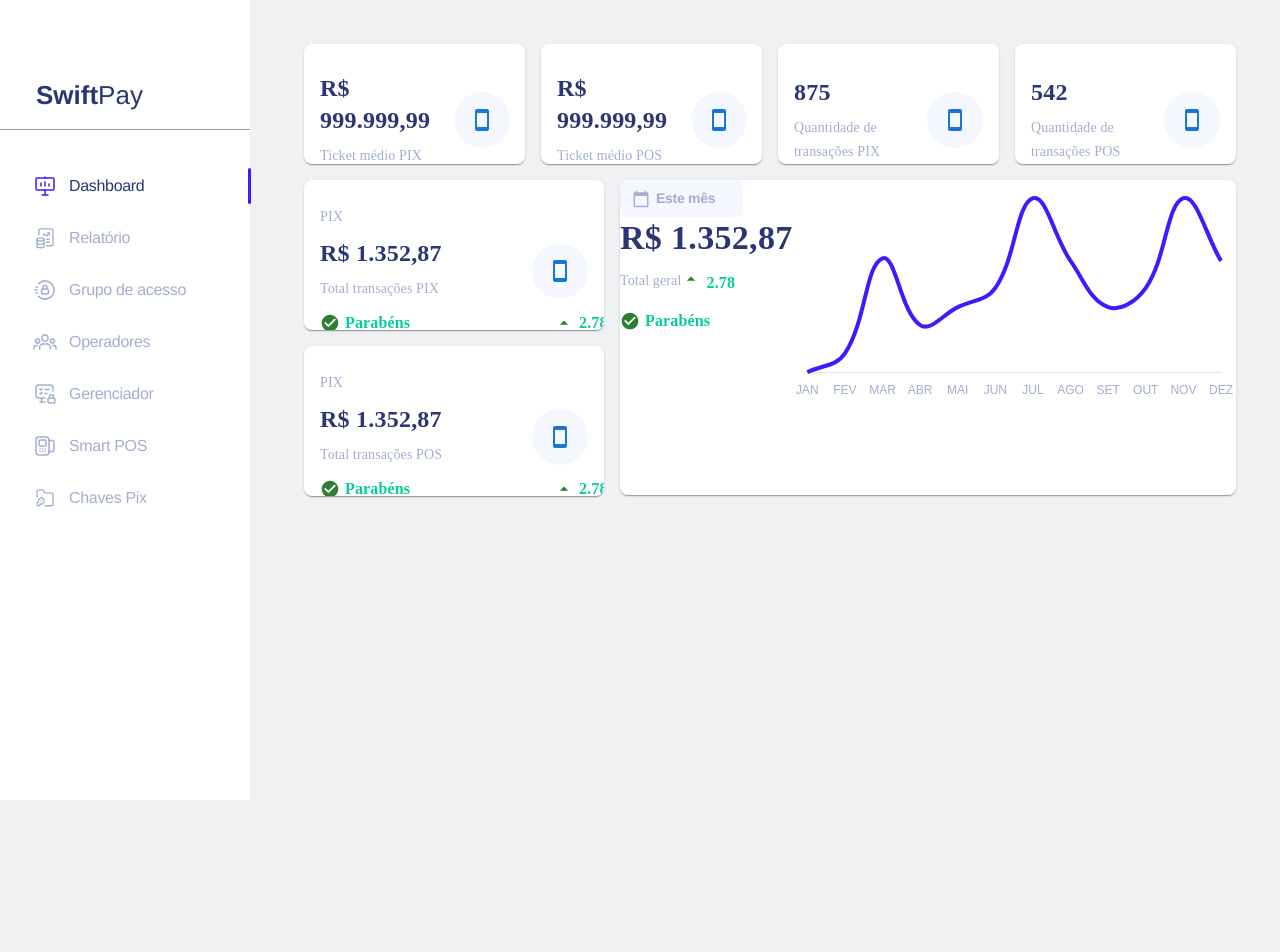
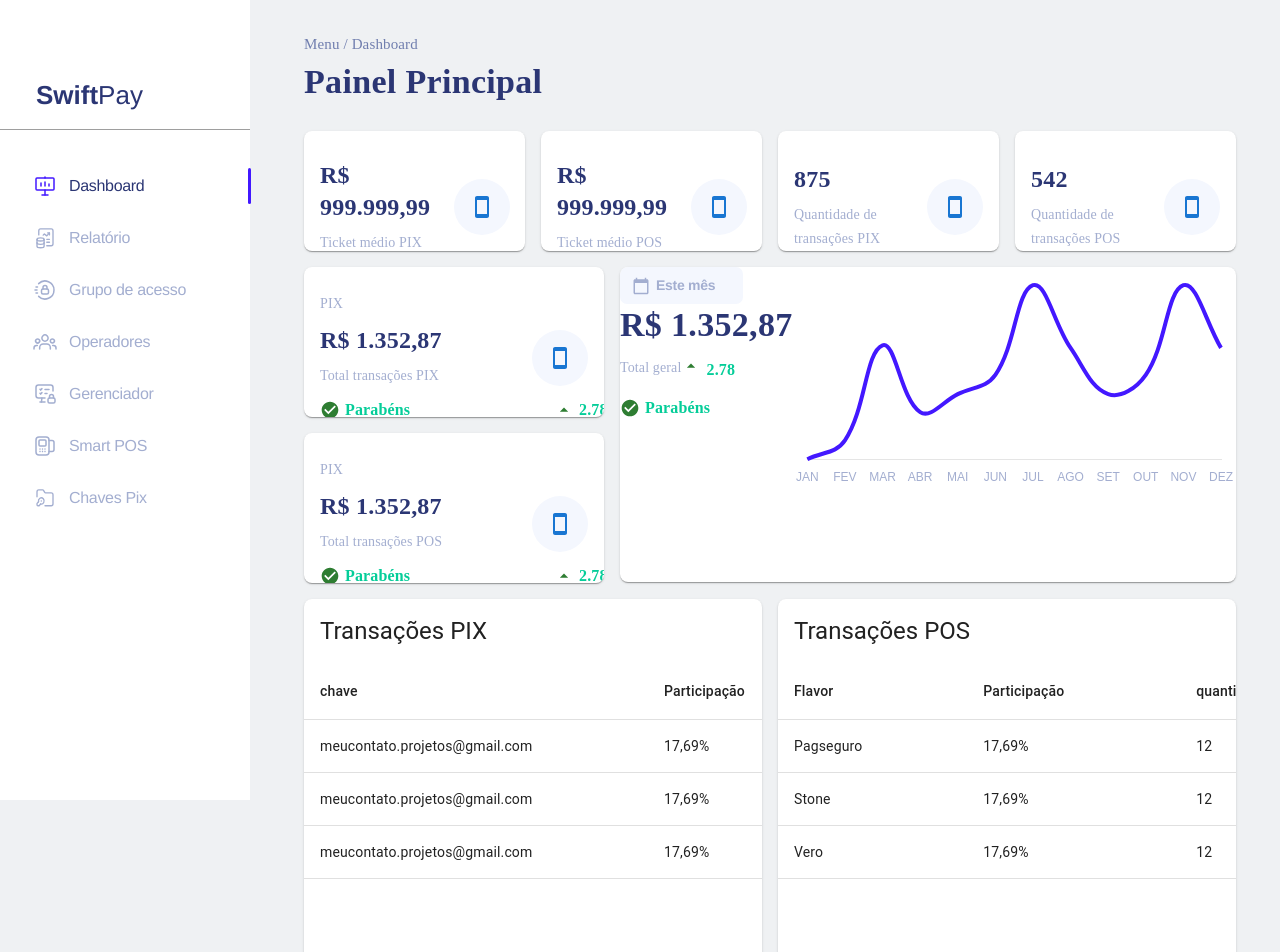
Before and after one commit to isaelsilva1039/raaca-front, a Next.js app: page /dashboard in a window 1280 px wide. Shown: the top 952 px of the page. Before the commit the page ends 800 px from the top, so only its background shows below. Built offline with nearby package versions, Linux system fonts and the light colour scheme; grey boxes are pictures that could not be loaded.

Commit message:
renderiza tabelas

```diff
--- a/src/app/dashboard/page.tsx
+++ b/src/app/dashboard/page.tsx
@@ -3,7 +3,6 @@ import { Box, Container, Unstable_Grid2 as Grid, Typography } from "@mui/materia
 import { buscarInformacoesDashboardUserCase, DashboardDTO } from "@/core";
 import { GraficoLinha } from "@/core/ui/componentes/grafico-linha/grafico-linha";
 import { CartaoGenerico } from "@/core/ui/componentes/cartao-generico/cartao-generico"
-import { Dataset } from "@/core/ui/componentes/grafico-linha/Dataset";
 import { LineChartProps } from "@/core/ui/componentes/grafico-linha/LineChartProps";
 import Options from "@/core/ui/componentes/grafico-linha/options";
 import SmartphoneIcon from "@mui/icons-material/Smartphone";
@@ -100,8 +99,49 @@ export default function Dashboard() {
     },
   }
 
+  const tabelas = dashboardInfo.tabelas.map((element) => {
+    const tabelaProps: TabelaProps = {
+      titulo: element.titulo,
+      headers: element.header,
+      body: element.body,
+    };
+    return (
+      <Grid xs={12} lg={6}>
+        <Tabela {...tabelaProps} />
+      </Grid>
+    );
+  });
+
   return (
     <>
+      <Head>
+        <title>SWIFTPay | Início</title>
+      </Head>
+      <Container maxWidth="xl" sx={{ mt: "12px" }}>
+        <Typography
+          sx={{
+            fontFamily: "DM Sans",
+            color: "#707EAE",
+            fontWeight: "500",
+            lineHeight: "24px",
+            fontSize: "15px",
+          }}
+        >
+          Menu / Dashboard
+        </Typography>
+        <Typography
+          sx={{
+            fontFamily: "DM Sans",
+            color: '#2B3674',
+            fontWeight: "700",
+            fontSize: "34px",
+            lineHeight: "42x",
+            letterSpacing: "-2%",
+          }}
+        >
+          Painel Principal
+        </Typography>
+      </Container>
       <Box
         component="main"
         sx={{
@@ -109,7 +149,7 @@ export default function Dashboard() {
           py: 3,
         }}
       >
-        <Container maxWidth="xl">
+        <Container maxWidth={false}>
           <Grid container spacing={2}>
             {cartaoGenericoComponents}
             <Grid xs={12} lg={4} md={3} container direction="column" spacing={2} component="div">
@@ -118,6 +158,7 @@ export default function Dashboard() {
             <Grid xs={12} lg={8} md={9}>
               <GraficoLinha {...props} />
             </Grid>
+            {tabelas}
           </Grid>
         </Container>
       </Box>
--- a/src/core/infra/adapters/ApiAdapter.tsx
+++ b/src/core/infra/adapters/ApiAdapter.tsx
@@ -117,7 +117,7 @@ export default class ApiAdapter implements DashboardApiOutputPort {
                             "meucontato.projetos@gmail.com",
                             "17,69%",
                             "12",
-                            "R$ 3.896,98"
+                            "R$ 1.296,98"
                         ],
                         [
                             "meucontato.projetos@gmail.com",
--- a/src/core/ui/componentes/tabela/Tabela.tsx
+++ b/src/core/ui/componentes/tabela/Tabela.tsx
@@ -17,71 +17,41 @@ import { Scrollbar } from '../scrollbar/scrollbar';
 import { TabelaProps } from './TabelaProps';
 
 export const Tabela = (props: TabelaProps) => {
-  const { orders = [], sx, nameTable } = props;
+
+  const headers = props.headers.map((header) => {
+    return (<TableCell>{header}</TableCell>);
+  });
+
+  const body = props.body.map((row, index: number) => {
+    const cells = row.map((cell) => {
+      return (<TableCell>{cell}</TableCell>);
+    });
+    return (
+      <TableRow
+        hover
+        key={index}
+      >
+        {cells}
+      </TableRow>
+    );
+  });
 
   return (
-    <Card sx={sx}>
-      <CardHeader title={nameTable} />
+    <Card sx={{ height: "100%", borderRadius: '8px' }}>
+      <CardHeader title={props.titulo} />
       <Scrollbar sx={{ flexGrow: 1 }}>
         <Box sx={{ minWidth: 800 }}>
           <Table>
             <TableHead>
               <TableRow>
-                <TableCell>
-                  Adquirente
-                </TableCell>
-                <TableCell>
-                  Participação
-                </TableCell>
-                <TableCell sortDirection="desc">
-                  Quantidade
-                </TableCell>
-                <TableCell>
-                  Total
-                </TableCell>
+                {headers}
               </TableRow>
             </TableHead>
-            <TableBody>
-              {orders.map((order) => {
-                return (
-                  <TableRow
-                    hover
-                    key={order.id}
-                  >
-                    <TableCell>
-                      {order.ref}
-                    </TableCell>
-                    <TableCell>
-                      {order.customer.name}
-                    </TableCell>
-                    <TableCell>
-                      {order.createdAt}
-                    </TableCell>
-                    <TableCell>
-                      {order.status}
-                    </TableCell>
-                  </TableRow>
-                );
-              })}
-            </TableBody>
+            <TableBody>{body}</TableBody>
           </Table>
         </Box>
       </Scrollbar>
       <Divider />
-      <CardActions sx={{ justifyContent: 'flex-end' }}>
-        <Button
-          color="inherit"
-          endIcon={(
-            <SvgIcon fontSize="small">
-              <ArrowRightIcon />
-            </SvgIcon>
-          )}
-          size="small"
-          variant="text"
-        >
-          View all
-        </Button>
-      </CardActions>
     </Card>
   );
 };
--- a/src/core/ui/componentes/tabela/TabelaProps.tsx
+++ b/src/core/ui/componentes/tabela/TabelaProps.tsx
@@ -1,5 +1,5 @@
 export interface TabelaProps {
-    orders?: any[];
-    sx?: any;
-    nameTable?: string;
+    titulo: string;
+    headers: string[];
+    body: string[][];
 }
```
